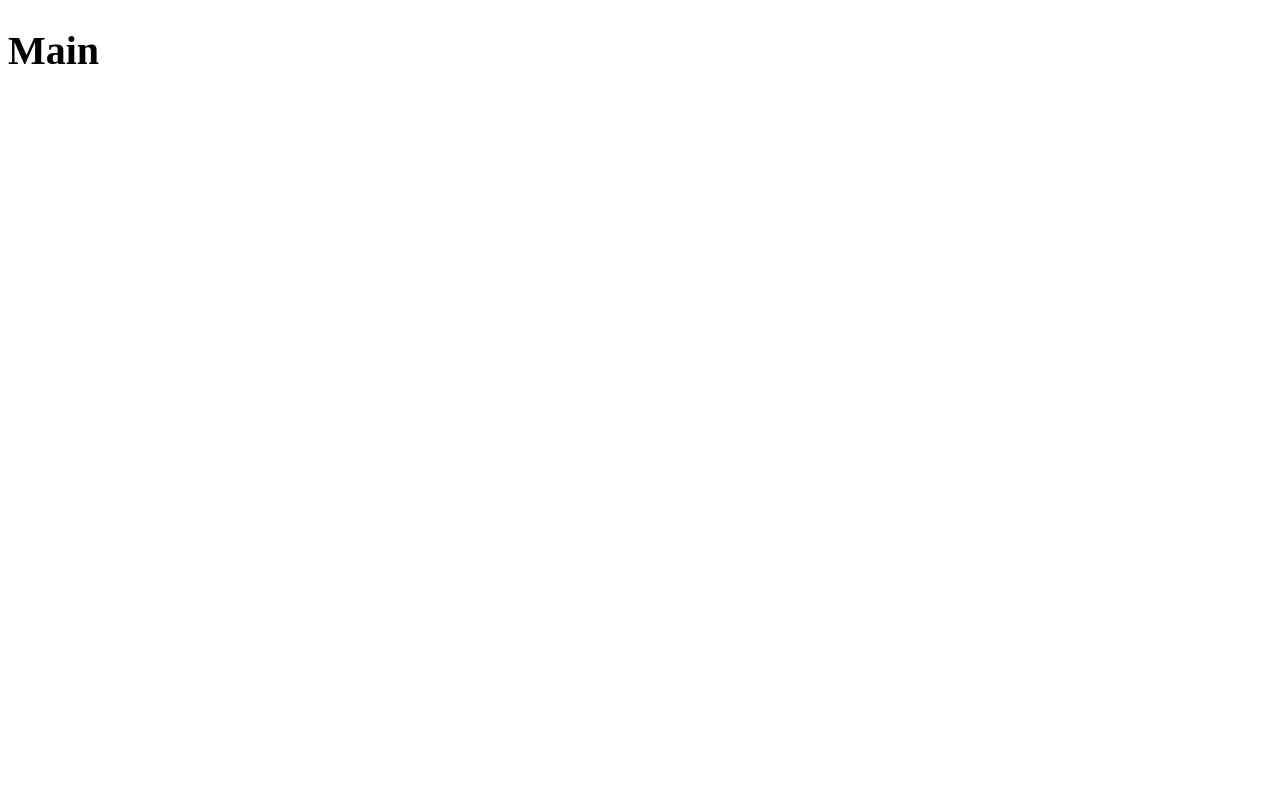
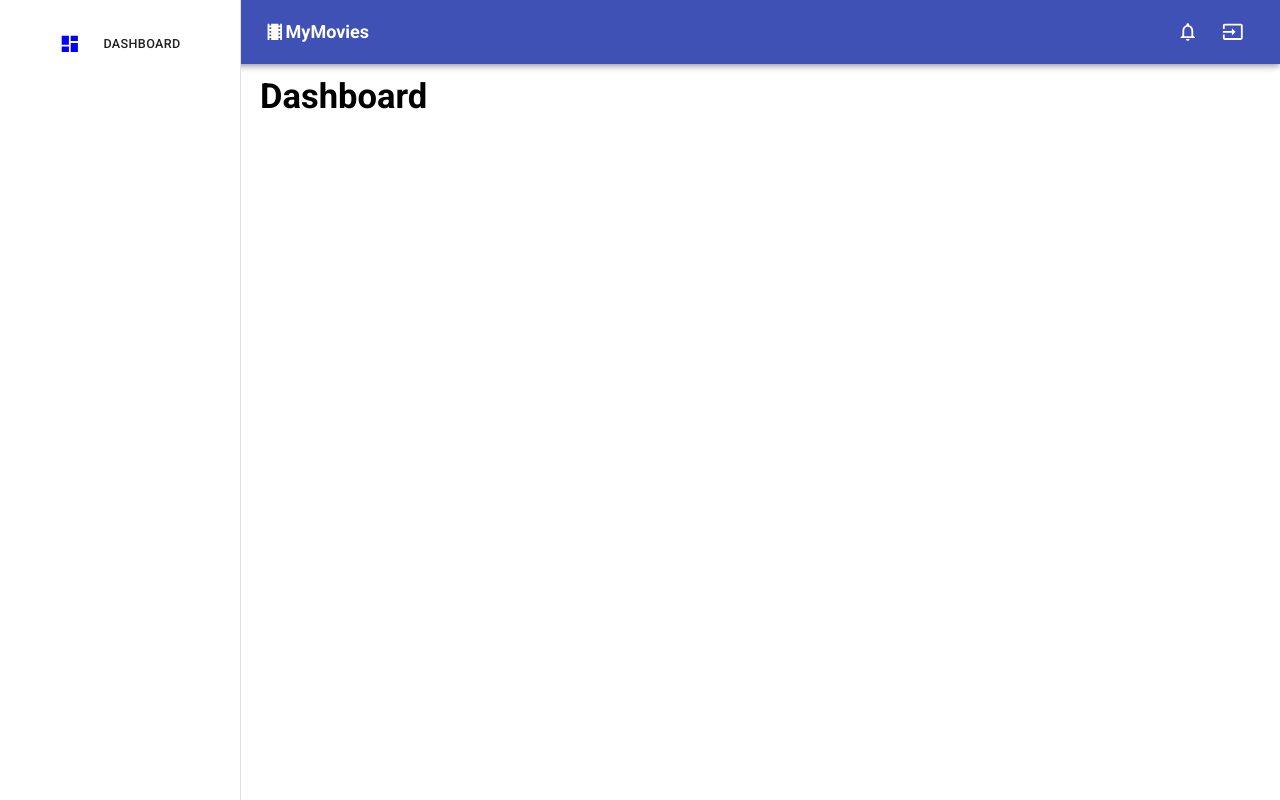
Before and after one commit to rblima0/projeto-mymovie, a React (Create React App) app: page /dashboard in a window 1280 px wide. Built offline with nearby package versions, Linux system fonts and the light colour scheme.

Commit message:
add structure for project

```diff
--- a/src/App.js
+++ b/src/App.js
@@ -3,6 +3,8 @@ import { Router } from 'react-router-dom'
 import { createBrowserHistory } from 'history'
 
 import Routes from './Routes'
+
+import './styles/base.styl'
 
 const browserHistory = createBrowserHistory()
 
--- /dev/null
+++ b/src/layouts/Header/Header.js
@@ -0,0 +1,66 @@
+import React, { useState } from 'react'
+import { Link as RouterLink } from 'react-router-dom'
+import PropTypes from 'prop-types'
+
+import { AppBar, Toolbar, Badge, Hidden, IconButton } from '@material-ui/core'
+
+import MenuIcon from '@material-ui/icons/Menu'
+import NotificationsIcon from '@material-ui/icons/NotificationsOutlined'
+import InputIcon from '@material-ui/icons/Input'
+import LocalMovies from '@material-ui/icons/LocalMovies'
+
+import './Header.styl'
+
+const Header = props => {
+  const { className, onSidebarOpen, ...rest } = props
+
+  const [notifications] = useState([])
+
+  return (
+    <AppBar
+      {...rest}
+      className="header"
+    >
+      <Toolbar>
+        <RouterLink
+          className='header__logo'
+          to="/">
+          <LocalMovies /><span>MyMovies</span>
+        </RouterLink>
+        <div className="header__flexgrow" />
+        <Hidden mdDown>
+          <IconButton color="inherit">
+            <Badge
+              badgeContent={notifications.length}
+              color="primary"
+              variant="dot"
+            >
+              <NotificationsIcon />
+            </Badge>
+          </IconButton>
+          <IconButton
+            className="header__sign_out_button"
+            color="inherit"
+          >
+            <InputIcon />
+          </IconButton>
+        </Hidden>
+        <Hidden lgUp>
+          <IconButton
+            color="inherit"
+            onClick={onSidebarOpen}
+          >
+            <MenuIcon />
+          </IconButton>
+        </Hidden>
+      </Toolbar>
+    </AppBar>
+  )
+}
+
+Header.propTypes = {
+  className: PropTypes.string,
+  onSidebarOpen: PropTypes.func
+}
+
+export { Header }
--- /dev/null
+++ b/src/layouts/Header/Header.styl
@@ -0,0 +1,16 @@
+.header
+  box-shadow none
+
+.header__logo
+  display flex
+  padding-left 240px
+  color #fff
+  text-decoration none
+  font-weight bold
+  font-size 18px
+
+.header__flexgrow
+  flex-grow 1
+
+.header__sign_out_button
+  margin-left 100px
--- a/src/layouts/Main.js
+++ b/src/layouts/Main.js
@@ -1,11 +1,36 @@
-import React from 'react'
+import React, { useState } from 'react'
+import PropTypes from 'prop-types'
+
+import { Header } from './Header/Header'
+import { Sidebar } from './Sibebar/Sidebar'
 
 import './Main.styl'
 
-const Main = () => {
+const Main = props => {
+  const { children } = props
+
+  const [openSidebar, setOpenSidebar] = useState(true)
+
+  const handleSidebar= () => {
+    setOpenSidebar(!openSidebar)
+  }
+
   return (
-    <h1 className='main'>Main</h1>
+    <div className='main'>
+      <Header onSidebarOpen={handleSidebar} />
+      <Sidebar
+        open={openSidebar}
+        variant='persistent'
+      />
+      <main className='main__content'>
+        {children}
+      </main>
+    </div>
   )
 }
 
+Main.propTypes = {
+  children: PropTypes.node
+}
+
 export { Main }
--- a/src/layouts/Main.styl
+++ b/src/layouts/Main.styl
@@ -1,4 +1,8 @@
-/* @import '~styles/index' */
+.main
+  padding-top 56px
+  padding-left 240px
+  height 100%
 
-.main
-  font-size 40px
+.main__content
+  height 100%
+  padding 20px;
--- /dev/null
+++ b/src/layouts/Sibebar/Sidebar.js
@@ -0,0 +1,50 @@
+import React from 'react'
+import PropTypes from 'prop-types'
+
+import { Drawer } from '@material-ui/core'
+import DashboardIcon from '@material-ui/icons/Dashboard'
+
+import { SidebarNav } from './components/SidebarNav/SidebarNav'
+
+import './Sidebar.styl'
+
+const Sidebar = props => {
+  const { open, variant, onClose, className, ...rest } = props
+
+  const pages = [
+    {
+      title: 'Dashboard',
+      href: '/dashboard',
+      icon: <DashboardIcon />
+    }
+  ]
+
+  return (
+    <Drawer
+      anchor="left"
+      open={open}
+      onClose={onClose}
+      variant={variant}
+      classes={{ paper: 'sidebar__drawer' }}
+    >
+      <div
+        {...rest}
+        className='sidebar'
+      >
+        <SidebarNav
+          className='sidebar__nav'
+          pages={pages}
+        />
+      </div>
+    </Drawer>
+  )
+}
+
+Sidebar.propTypes = {
+  className: PropTypes.string,
+  onClose: PropTypes.func,
+  open: PropTypes.bool.isRequired,
+  variant: PropTypes.string.isRequired
+}
+
+export { Sidebar }
--- /dev/null
+++ b/src/layouts/Sibebar/Sidebar.styl
@@ -0,0 +1,14 @@
+.sidebar__drawer
+  width 240px
+  //margin-top 64px
+  height calc(100% - 64px)
+
+.sidebar
+  background-color: #fff
+  display flex
+  flex-direction column
+  height 100%
+  padding 10px
+
+.sidebar__nav
+  margin-bottom: 50px
--- /dev/null
+++ b/src/layouts/Sibebar/components/SidebarNav/SidebarNav.js
@@ -0,0 +1,54 @@
+/* eslint-disable react/no-multi-comp */
+/* eslint-disable react/display-name */
+import React, { forwardRef } from 'react'
+import { NavLink as RouterLink } from 'react-router-dom'
+import PropTypes from 'prop-types'
+
+import { List, ListItem, Button } from '@material-ui/core'
+
+import './SidebarNav.styl'
+
+const CustomRouterLink = forwardRef((props, ref) => (
+  <div
+    ref={ref}
+    style={{ flexGrow: 1 }}
+  >
+    <RouterLink {...props} />
+  </div>
+))
+
+const SidebarNav = props => {
+  const { pages, className, ...rest } = props
+
+  return (
+    <List
+      {...rest}
+      className='sidebarnav'
+    >
+      {pages.map(page => (
+        <ListItem
+          className='sidebarnav__item'
+          disableGutters
+          key={page.title}
+        >
+          <Button
+            activeClassName='sidebarnav__item__active'
+            className='sidebarnav__item__button'
+            component={CustomRouterLink}
+            to={page.href}
+          >
+            <div className='sidebarnav__item__icon'>{page.icon}</div>
+            {page.title}
+          </Button>
+        </ListItem>
+      ))}
+    </List>
+  )
+}
+
+SidebarNav.propTypes = {
+  className: PropTypes.string,
+  pages: PropTypes.array.isRequired
+}
+
+export { SidebarNav }
--- /dev/null
+++ b/src/layouts/Sibebar/components/SidebarNav/SidebarNav.styl
@@ -0,0 +1,28 @@
+
+.sidebarnav
+
+.sidebarnav__item
+  display flex
+  padding-top 0
+  padding-bottom 0
+
+.sidebarnav__item__button
+  color blue
+  padding 10px 8px
+  justify-content flex-start
+  text-transform none
+  letter-spacing 0
+  width: 100%
+  font-weight 500
+
+.sidebarnav__item__icon
+  display flex
+  width 24px
+  height 24px
+  color blue
+  align-items center
+  margin-right 20px
+
+.sidebarnav__item__active
+  color green
+  font-weight 500
--- a/src/styles/base.styl
+++ b/src/styles/base.styl
@@ -3,11 +3,10 @@ html
 
 html
 body
-  font-size 62.5%
+  font-size 90%
   -webkit-font-smoothing antialiased
 
 body
-  background-color --light-200
   min-height 100%
   display flex
   flex-flow column nowrap
```
Also changed, not shown: .eslintrc.js.
